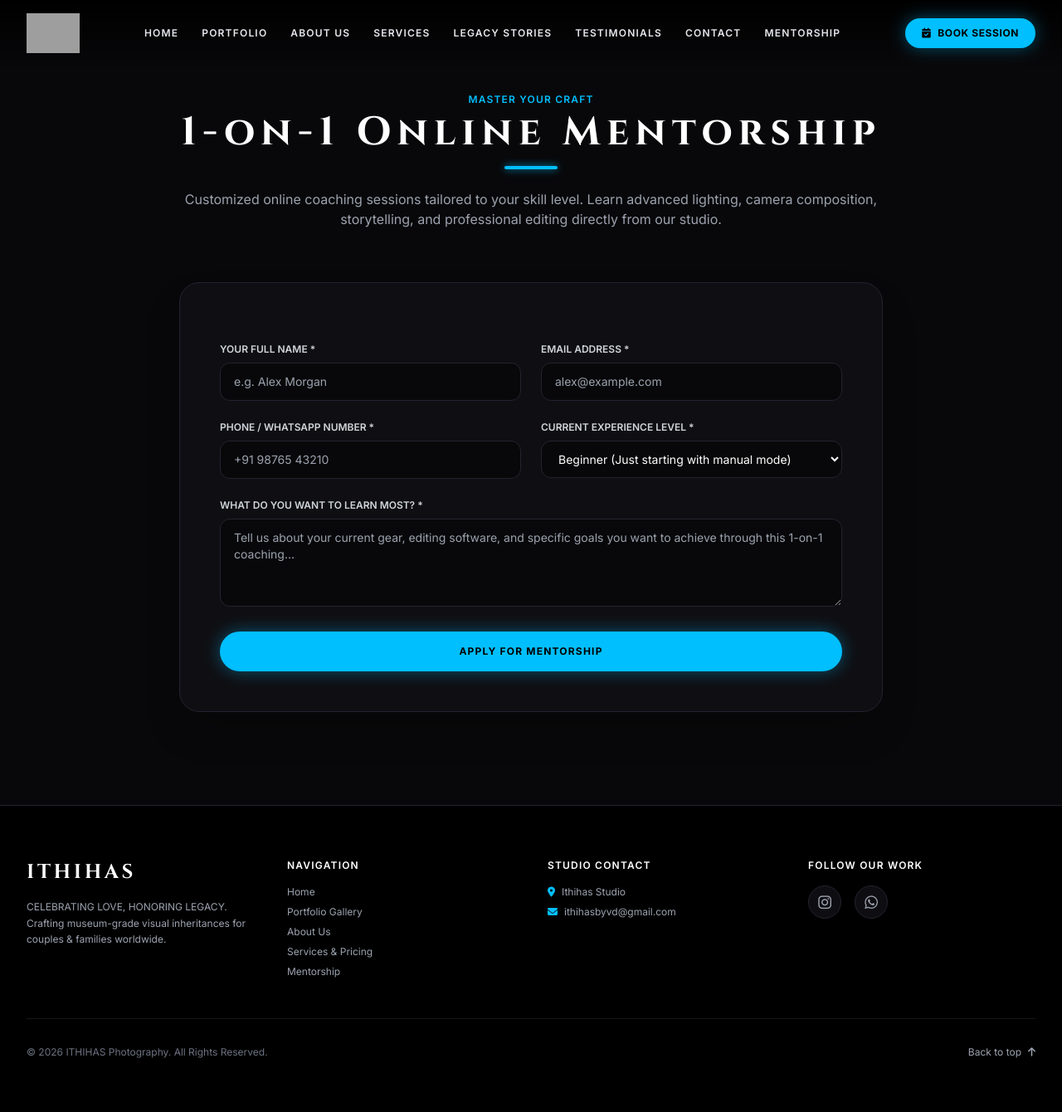
After one commit to venkathanush/ithihas_photography, a Django app: page /mentorship/ in a window 1280 px wide. The commit adds this page. Shown: the whole page at 83% size. Run offline with Django 5.2, Linux system fonts and the light colour scheme; some libraries are stand-ins or nearby versions; some web fonts are replaced; grey boxes are pictures that could not be loaded.

```diff
--- a/portfolio/templates/portfolio/base.html
+++ b/portfolio/templates/portfolio/base.html
@@ -112,6 +112,7 @@
             <a href="{% url 'home' %}#stories" class="text-gray-200 hover:text-brand-cyan transition-colors drop-shadow">Legacy Stories</a>
             <a href="{% url 'home' %}#testimonials" class="text-gray-200 hover:text-brand-cyan transition-colors drop-shadow">Testimonials</a>
             <a href="{% url 'contact' %}" class="text-gray-200 hover:text-brand-cyan transition-colors drop-shadow">Contact</a>
+            <a href="{% url 'mentorship' %}" class="text-gray-200 hover:text-brand-cyan transition-colors drop-shadow">Mentorship</a>
         </nav>
 
         <!-- Book Session CTA Button -->
@@ -132,6 +133,7 @@
         <a href="{% url 'gallery' %}" class="block text-sm font-semibold uppercase tracking-wider text-gray-200 hover:text-brand-cyan py-1">Portfolio Gallery</a>
         <a href="{% url 'home' %}#about" class="block text-sm font-semibold uppercase tracking-wider text-gray-200 hover:text-brand-cyan py-1">About Us</a>
         <a href="{% url 'home' %}#services" class="block text-sm font-semibold uppercase tracking-wider text-gray-200 hover:text-brand-cyan py-1">Services & Pricing</a>
+        <a href="{% url 'mentorship' %}" class="block text-sm font-semibold uppercase tracking-wider text-gray-200 hover:text-brand-cyan py-1">Mentorship</a>
         <a href="{% url 'contact' %}" class="inline-block w-full text-center px-5 py-3 text-xs font-bold uppercase tracking-wider text-black bg-brand-cyan rounded-full mt-2 shadow-[0_0_15px_rgba(0,191,255,0.4)]">
             Book a Session
         </a>
@@ -163,6 +165,7 @@
                         <li><a href="{% url 'gallery' %}" class="hover:text-brand-cyan transition-colors">Portfolio Gallery</a></li>
                         <li><a href="{% url 'home' %}#about" class="hover:text-brand-cyan transition-colors">About Us</a></li>
                         <li><a href="{% url 'home' %}#services" class="hover:text-brand-cyan transition-colors">Services & Pricing</a></li>
+                        <li><a href="{% url 'mentorship' %}" class="hover:text-brand-cyan transition-colors">Mentorship</a></li>
                     </ul>
                 </div>
                 <div>
@@ -175,8 +178,8 @@
                 <div>
                     <h4 class="text-xs uppercase tracking-widest text-white font-semibold mb-4">Follow Our Work</h4>
                     <div class="flex gap-4 text-lg">
-                        <a href="#" aria-label="Instagram" class="w-10 h-10 rounded-full glass-panel border border-brand-border flex items-center justify-center hover:border-brand-cyan hover:text-brand-cyan transition-all"><i class="fa-brands fa-instagram"></i></a>
-                        <a href="#" aria-label="YouTube" class="w-10 h-10 rounded-full glass-panel border border-brand-border flex items-center justify-center hover:border-brand-cyan hover:text-brand-cyan transition-all"><i class="fa-brands fa-youtube"></i></a>
+                        <a href="https://www.instagram.com/ithihasbyvd?utm_source=ig_web_button_share_sheet&rpxt=ZDNlZDc0MzIxNw==" aria-label="Instagram" class="w-10 h-10 rounded-full glass-panel border border-brand-border flex items-center justify-center hover:border-brand-cyan hover:text-brand-cyan transition-all"><i class="fa-brands fa-instagram"></i></a>
+                        <a href="#" aria-label="Whatsapp" class="w-10 h-10 rounded-full glass-panel border border-brand-border flex items-center justify-center hover:border-brand-cyan hover:text-brand-cyan transition-all"><i class="fa-brands fa-whatsapp"></i></a>
                     </div>
                 </div>
             </div>
--- a/portfolio/templates/portfolio/contact.html
+++ b/portfolio/templates/portfolio/contact.html
@@ -20,7 +20,7 @@
             </div>
         </div>
         {% else %}
-        <form method="POST" class="space-y-6">
+        <form method="POST" action="{% url 'contact' %}" class="space-y-6">
             {% csrf_token %}
             <div class="grid grid-cols-1 sm:grid-cols-2 gap-6">
                 <div>
--- /dev/null
+++ b/portfolio/templates/portfolio/mentorship.html
@@ -0,0 +1,63 @@
+{% extends 'portfolio/base.html' %}
+{% block title %}ITHIHAS | 1-on-1 Online Photography Mentorship{% endblock %}
+{% block content %}
+<div class="max-w-4xl mx-auto px-6 py-28">
+    <div class="text-center mb-16">
+        <span class="text-brand-cyan text-xs font-semibold uppercase tracking-widest block mb-2">Master Your Craft</span>
+        <h1 class="brand-logo-font text-3xl sm:text-5xl font-bold text-white mb-4">1-on-1 Online Mentorship</h1>
+        <div class="w-16 h-1 bg-brand-cyan mx-auto rounded-full mb-6 shadow-[0_0_10px_rgba(0,191,255,0.8)]"></div>
+        <p class="text-gray-400 text-sm sm:text-base">Customized online coaching sessions tailored to your skill level. Learn advanced lighting, camera composition, storytelling, and professional editing directly from our studio.</p>
+    </div>
+
+    <div class="glass-panel p-8 sm:p-12 rounded-3xl border border-brand-border shadow-2xl">
+        {% if success %}
+        <div class="glass-panel-cyan border border-brand-cyan text-brand-cyan p-8 rounded-2xl text-center space-y-3 mb-6">
+            <i class="fa-solid fa-circle-check text-4xl"></i>
+            <h3 class="brand-logo-font text-2xl font-bold">Application Received!</h3>
+            <p class="text-sm text-gray-300">Thank you for your interest in our 1-on-1 mentorship program. We will review your details and contact you soon to schedule your introductory session.</p>
+            <div class="pt-4">
+                <a href="{% url 'home' %}" class="inline-block px-8 py-3 rounded-full bg-brand-cyan text-black font-bold text-xs uppercase tracking-wider hover:bg-brand-sky transition">Return Home</a>
+            </div>
+        </div>
+        {% else %}
+        <form method="POST" action="{% url 'mentorship' %}" class="space-y-6">
+            {% csrf_token %}
+            <div class="grid grid-cols-1 sm:grid-cols-2 gap-6">
+                <div>
+                    <label class="block text-xs uppercase font-semibold text-gray-300 mb-2">Your Full Name *</label>
+                    <input type="text" name="name" required placeholder="e.g. Alex Morgan" class="w-full bg-brand-dark border border-brand-border rounded-xl px-4 py-3 text-sm text-white focus:outline-none focus:border-brand-cyan transition-colors">
+                </div>
+                <div>
+                    <label class="block text-xs uppercase font-semibold text-gray-300 mb-2">Email Address *</label>
+                    <input type="email" name="email" required placeholder="alex@example.com" class="w-full bg-brand-dark border border-brand-border rounded-xl px-4 py-3 text-sm text-white focus:outline-none focus:border-brand-cyan transition-colors">
+                </div>
+            </div>
+
+            <div class="grid grid-cols-1 sm:grid-cols-2 gap-6">
+                <div>
+                    <label class="block text-xs uppercase font-semibold text-gray-300 mb-2">Phone / WhatsApp Number *</label>
+                    <input type="text" name="phone" required placeholder="+91 98765 43210" class="w-full bg-brand-dark border border-brand-border rounded-xl px-4 py-3 text-sm text-white focus:outline-none focus:border-brand-cyan transition-colors">
+                </div>
+                <div>
+                    <label class="block text-xs uppercase font-semibold text-gray-300 mb-2">Current Experience Level *</label>
+                    <select name="skill_level" required class="w-full bg-brand-dark border border-brand-border rounded-xl px-4 py-3 text-sm text-white focus:outline-none focus:border-brand-cyan transition-colors">
+                        <option value="Beginner">Beginner (Just starting with manual mode)</option>
+                        <option value="Intermediate">Intermediate (Comfortable, want to refine style)</option>
+                        <option value="Advanced">Advanced (Looking to scale professional business/editing)</option>
+                    </select>
+                </div>
+            </div>
+
+            <div>
+                <label class="block text-xs uppercase font-semibold text-gray-300 mb-2">What do you want to learn most? *</label>
+                <textarea name="message" rows="4" required placeholder="Tell us about your current gear, editing software, and specific goals you want to achieve through this 1-on-1 coaching..." class="w-full bg-brand-dark border border-brand-border rounded-xl px-4 py-3 text-sm text-white focus:outline-none focus:border-brand-cyan transition-colors"></textarea>
+            </div>
+
+            <button type="submit" class="w-full py-4 bg-brand-cyan text-black font-bold text-xs uppercase tracking-widest rounded-full hover:bg-brand-sky transition-all duration-300 shadow-[0_0_20px_rgba(0,191,255,0.4)]">
+                Apply For Mentorship
+            </button>
+        </form>
+        {% endif %}
+    </div>
+</div>
+{% endblock %}
--- a/portfolio/urls.py
+++ b/portfolio/urls.py
@@ -6,4 +6,5 @@ urlpatterns = [
     path('gallery/', views.gallery, name='gallery'),
     path('portfolio/<int:pk>/', views.portfolio_detail, name='portfolio_detail'),
     path('contact/', views.contact, name='contact'),
+    path('mentorship/', views.mentorship, name='mentorship'),
 ]
--- a/portfolio/views.py
+++ b/portfolio/views.py
@@ -5,6 +5,7 @@ from django.core.mail import send_mail
 from django.conf import settings
 from django.views.decorators.csrf import csrf_exempt
 from django.http import HttpResponse
+from .models import MentorshipInquiry
 
 def home(request):
     categories = Category.objects.all()
@@ -114,3 +115,29 @@ def contact(request):
         return redirect('/contact/?submitted=true')
 
     return render(request, 'portfolio/contact.html', {'success': success})
+
+def mentorship(request):
+    success = request.GET.get('submitted') == 'true'
+
+    if request.method == 'POST':
+        try:
+            name = request.POST.get('name', '')
+            email = request.POST.get('email', '')
+            phone = request.POST.get('phone', '')
+            skill_level = request.POST.get('skill_level', '')
+            message = request.POST.get('message', '')
+
+            if name and email:
+                MentorshipInquiry.objects.create(
+                    name=name,
+                    email=email,
+                    phone=phone,
+                    skill_level=skill_level,
+                    message=message
+                )
+        except Exception as e:
+            print(f"Error saving mentorship inquiry: {e}")
+
+        return redirect('/mentorship/?submitted=true')
+
+    return render(request, 'portfolio/mentorship.html', {'success': success})
```
Also changed, not shown: portfolio/models.py (+11 -0 lines).
